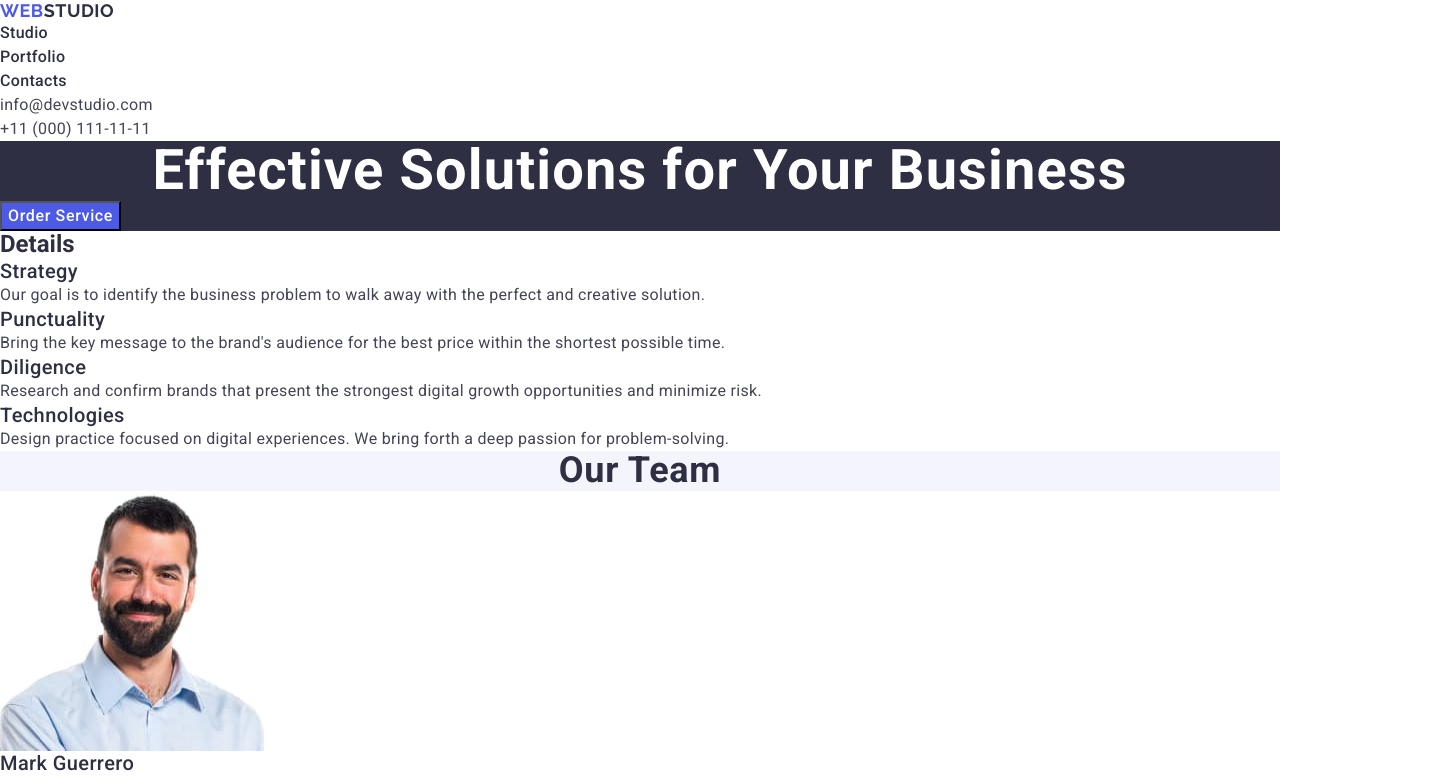
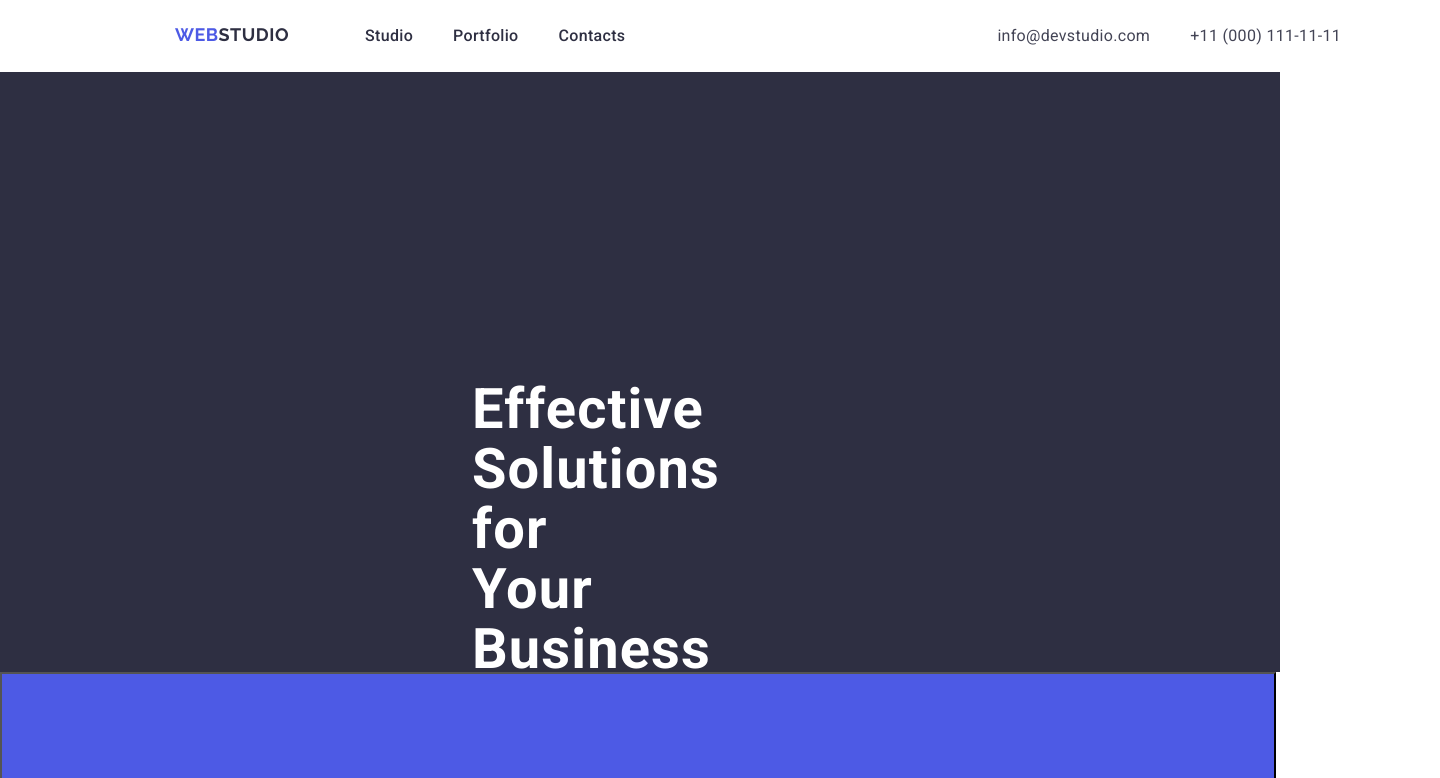
Before and after one commit to serhiyserhiychuk/goit-markup-hw-03, a plain HTML site: page index.html in a window 1280 px wide. Shown: the top 778 px of the page, 1440 px wide, since content can reach past the window. Drawn offline with nearby package versions, Linux system fonts and the light colour scheme.

Commit message:
doing homework

```diff
--- a/css/styles.css
+++ b/css/styles.css
@@ -15,13 +15,42 @@ h6,
 p {
   margin: 0;
 }
-img{
+img {
   display: block;
 }
 .content {
   font-family: Roboto, sans-serif;
   color: #434455;
   background-color: #ffffff;
+}
+.container {
+  max-width: 1440px;
+  padding-left: ;
+  padding-right: ;
+  margin-left: ;
+  margin-right: ;
+}
+.section {
+  padding-top: 120px;
+  padding-bottom: 120px;
+}
+.page-header {
+  display: flex;
+  width: 1440px;
+  height: 72px;
+  justify-content: center;
+  align-items: center;
+  flex-shrink: 0;
+}
+.navigation {
+  display: flex;
+}
+.link-list {
+  display: flex;
+  margin: 24px 332px 24px 0px;
+}
+.contacts-list {
+  display: flex;
 }
 .web {
   color: #2e2f42;
@@ -31,6 +60,7 @@ img{
   line-height: 1.17;
   letter-spacing: 0.03em;
   text-transform: uppercase;
+  margin-right: 76px;
 }
 .main-link {
   color: var(--iris, #4d5ae5);
@@ -40,6 +70,7 @@ img{
   line-height: 1.17;
   letter-spacing: 0.03em;
   text-transform: uppercase;
+  margin: 24px 0 24px 156px;
 }
 .nav-link {
   color: #2e2f42;
@@ -47,6 +78,7 @@ img{
   font-weight: 500;
   line-height: 1.5;
   letter-spacing: 0.02em;
+  padding-right: 40px;
 }
 .nav-link:hover,
 .nav-link:active,
@@ -60,6 +92,10 @@ img{
   font-weight: 400;
   line-height: 1.5;
   letter-spacing: 0.02em;
+  padding-right: 40px;
+}
+.contacts:first-child {
+  padding-right: 40px;
 }
 .contacts:hover,
 .contacts:active,
@@ -67,7 +103,10 @@ img{
   color: #404bbf;
 }
 .hero {
+  display: flex;
+  flex-direction: column;
   background-color: #2e2f42;
+  height: 600px;
 }
 .main-title {
   color: var(--white, #fff);
@@ -75,6 +114,9 @@ img{
   font-size: 56px;
   line-height: 1.07;
   letter-spacing: 0.02em;
+  width: 496px;
+  height: 120px;
+  padding: 188px 472px 292px 472px;
 }
 .order-button {
   background: var(--iris, #4d5ae5);
@@ -85,6 +127,9 @@ img{
   line-height: 1.5;
   letter-spacing: 0.04em;
   cursor: pointer;
+  width: 169px;
+  height: 56px;
+  padding: 356px 636px 188px 636px;
 }
 .order-button:hover,
 .order-button:focus {
--- a/index.html
+++ b/index.html
@@ -22,20 +22,20 @@
     <link rel="stylesheet" href="./css/styles.css" />
     <title>WebStudio</title>
   </head>
-  <body class="content">
-    <header>
-      <nav>
+  <body class="content container">
+    <header class="page-header">
+      <nav class="navigation">
         <a href="./index.html" class="main-link"
           >Web<span class="web">Studio</span></a
         >
-        <ul>
+        <ul class="link-list">
           <li><a href="./index.html" class="nav-link">Studio</a></li>
           <li><a href="" class="nav-link">Portfolio</a></li>
           <li><a href="" class="nav-link">Contacts</a></li>
         </ul>
       </nav>
       <address class="contacts">
-        <ul>
+        <ul class="contacts-list">
           <li>
             <a href="mailto:info@devstudio.com" class="contacts"
               >info@devstudio.com</a
@@ -49,11 +49,11 @@
     </header>
     <main>
       <!-- Section "Hero" -->
-      <section class="hero">
+      <section class="hero section">
         <h1 class="main-title">Effective Solutions for Your Business</h1>
         <button type="button" class="order-button">Order Service</button>
       </section>
-      <section>
+      <section class="section">
         <h2 class="title">Details</h2>
         <ul>
           <li>
@@ -87,7 +87,7 @@
         </ul>
       </section>
       <!-- Section "Team" -->
-      <section class="team">
+      <section class="team section">
         <h2 class="team-title">Our Team</h2>
         <ul>
           <li class="list-item">
@@ -133,7 +133,7 @@
         </ul>
       </section>
       <!-- Section "Portfolio" -->
-      <section>
+      <section class="section">
         <h2 class="team-title">Our Portfolio</h2>
         <ul>
           <li>
```
